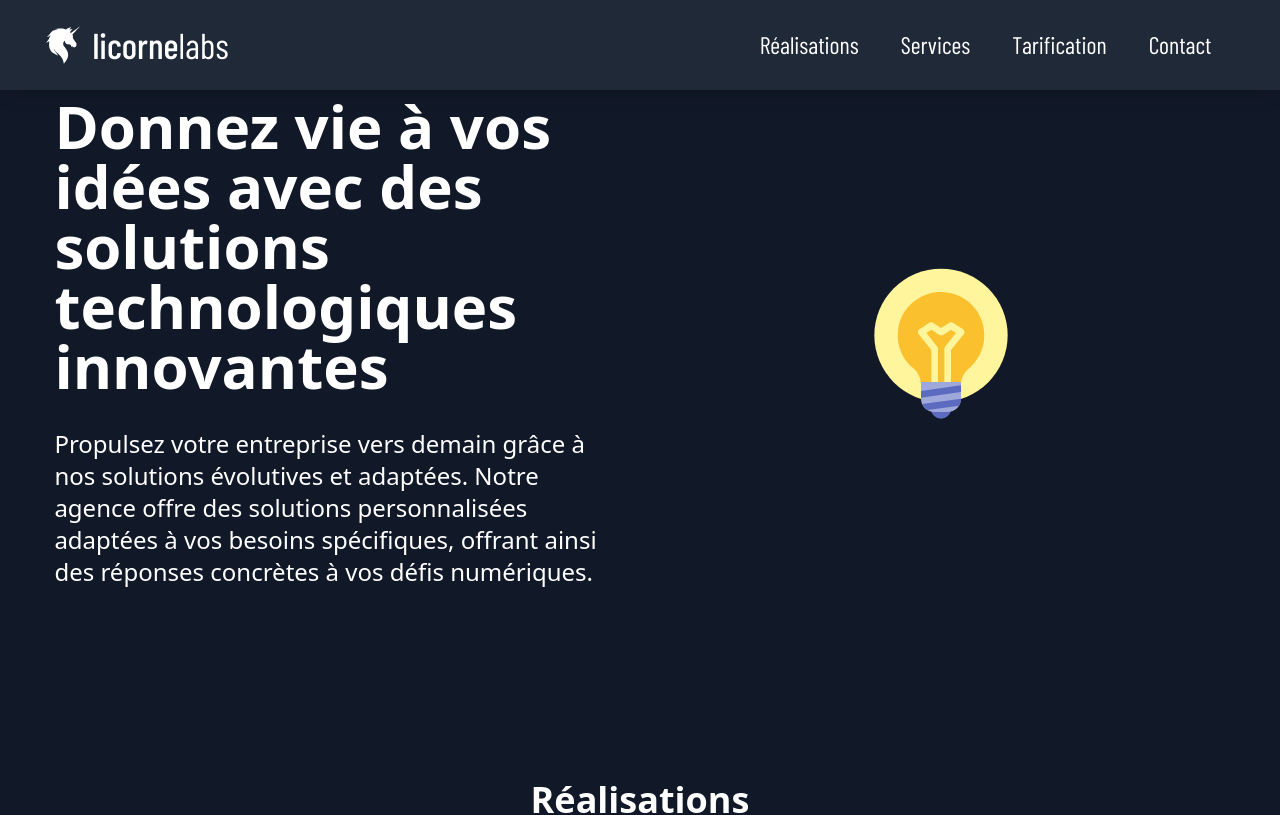
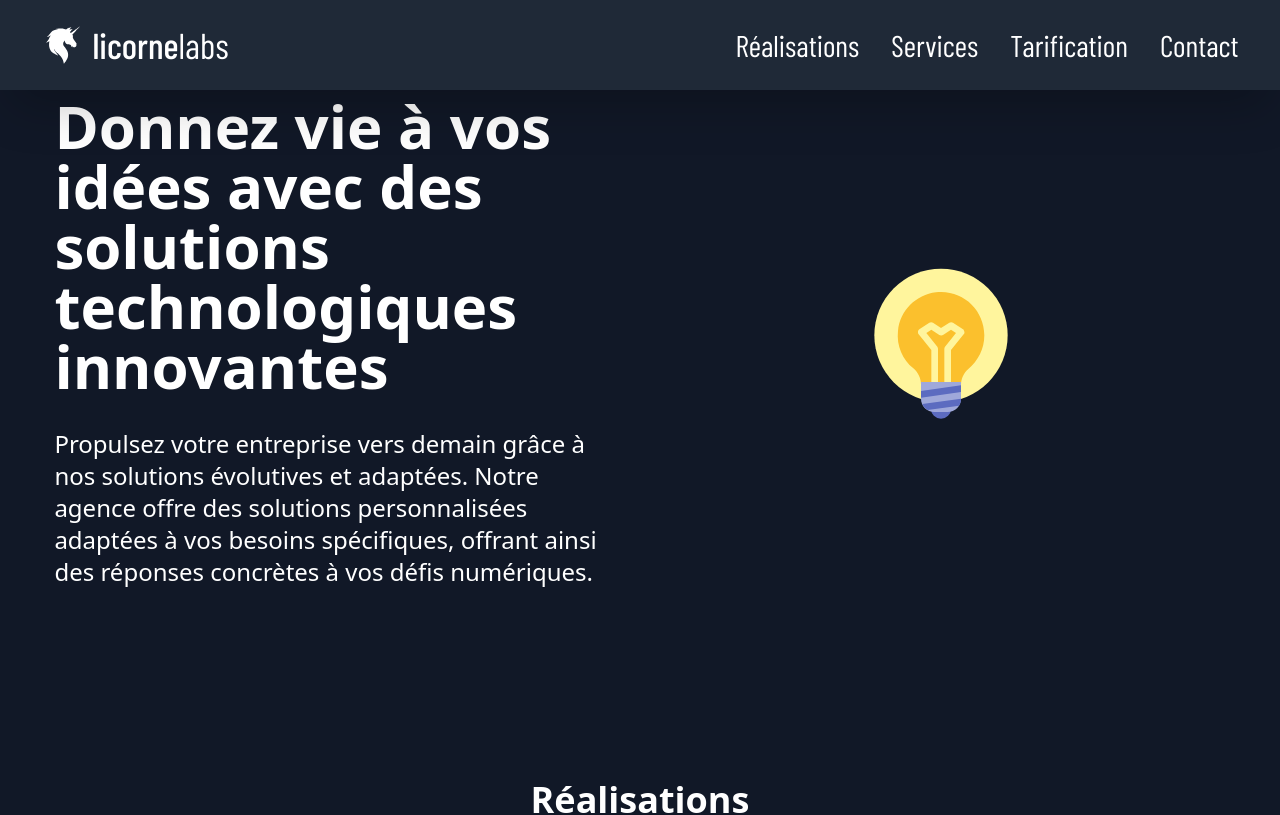
Before and after one commit to code-amin/AgenceX, a React (Create React App) app in the folder agence/: page / in a window 1280 px wide. Shown: the top 815 px of the page. Built offline with nearby package versions, Linux system fonts and the light colour scheme; a web font is replaced by a local one.

Commit message:
completed header responsive

```diff
--- a/agence/src/Header.js
+++ b/agence/src/Header.js
@@ -9,9 +9,9 @@ const Header = () => {
   };
 
   return (
-    <header className="HEADER font-MyFont items-center w-full py-4 text-2xl fixed flex bg-gray-800 shadow-lg transition-transform top-0 left-0 justify-between ">
+    <header className="HEADER font-MyFont items-center w-full py-4 md:text-2xl lg:text-3xl fixed flex bg-gray-800 shadow-2xl transition-transform top-0 left-0 justify-between">
       <div className="flex-1 md:hidden"></div>
-      <a href="/" className="flex items-center pl-[3vw]">
+      <a href="/" className="flex items-center pl-[3vw] ">
         <div className="LOGO py-1 ">
           {/* animation:transform hover:rotate-[-360deg] transition-transform origin-center duration-700  hover:fill-current hover:text-pink-200*/}
           <svg
@@ -31,40 +31,39 @@ const Header = () => {
             </g>
           </svg>
         </div>
-        <div className="p-1 text-4xl">
+        <div className="p-1 text-3xl lg:text-4xl">
           <span className="font-medium">licorne</span>
-          {""}
           <span className="font-thin">labs</span>
         </div>
       </a>
 
+      <nav className="NAVBAR pr-[3vw] ">
+        <ul className="flex last:mr-[3px] ">
+          <li className="hover:underline hidden md:block md:pl-8">
+            <a href="/#realizations">Réalisations</a>
+          </li>
+
+          <li className="hover:underline hidden md:block pl-3 md:pl-8">
+            <a href="/#services">Services</a>
+          </li>
+
+          <li className="hover:underline hidden md:block pl-3 md:pl-8">
+            <a href="/#pricing">Tarification</a>
+          </li>
+
+          <li className="hover:underline hidden md:block pl-3 md:pl-8">
+            <a href="/#contact">Contact</a>
+          </li>
+        </ul>
+      </nav>
       <RxHamburgerMenu
         className={
-          "HAMBURGER flex-1  ml-10 transition-all duration-500 ease-in-out md:hidden " +
+          "HAMBURGER flex-1  ml-10 transition-all duration-500 ease-in-out  md:hidden " +
           (isMenuOpen ? "rotate-90 " : "rotate-0 ")
         }
         size="32px"
         onClick={handleHamburger}
       />
-      <nav className="NAVBAR pr-[3vw]">
-        <ul className="flex md:w-[40vw] md:justify-evenly">
-          <li className="hover:underline hidden md:block">
-            <a href="/#realizations">Réalisations</a>
-          </li>
-
-          <li className="hover:underline hidden md:block pl-3">
-            <a href="/#services">Services</a>
-          </li>
-
-          <li className="hover:underline hidden md:block pl-3">
-            <a href="/#pricing">Tarification</a>
-          </li>
-
-          <li className="hover:underline hidden md:block pl-3">
-            <a href="/#contact">Contact</a>
-          </li>
-        </ul>
-      </nav>
       <Menu isMenuOpen={isMenuOpen} handleHamburger={handleHamburger} />
     </header>
   );
--- a/agence/src/Menu.js
+++ b/agence/src/Menu.js
@@ -2,7 +2,7 @@ const Menu = ({ isMenuOpen, handleHamburger }) => {
   return (
     <>
       <nav
-        className={`MENU h-screen fixed text-4xl top-16 transition-all w-5/6 py-3 bg-gray-800 drop-shadow-2xl duration-500 ${
+        className={`MENU h-screen fixed text-3xl top-16 transition-all w-3/4 py-3 bg-gray-800 shadow-2xl duration-500 ${
           isMenuOpen ? "right-0" : "-right-full"
         }  `}
       >
```
